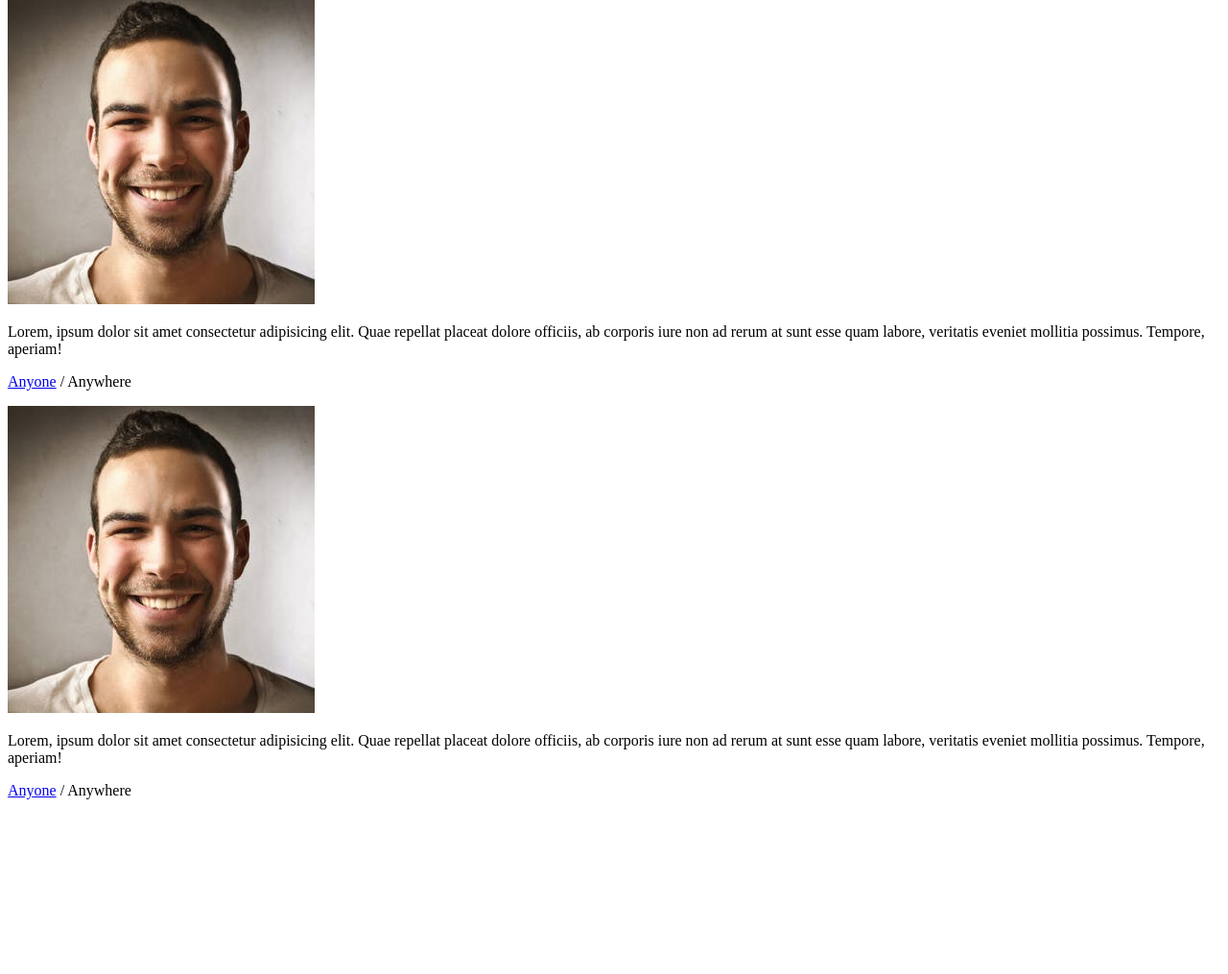
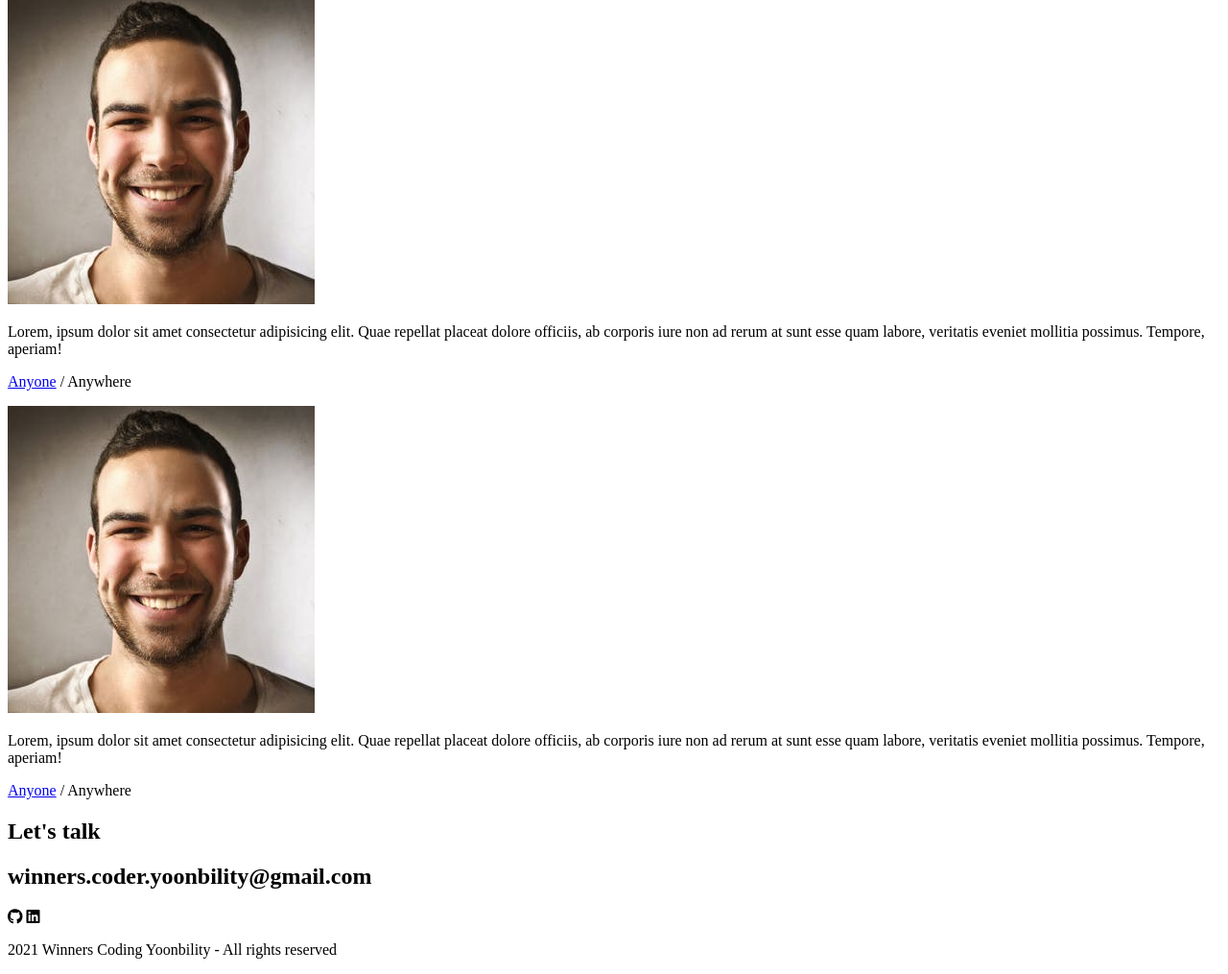
Before and after one commit to YoonCode/portfolio, a plain HTML site: page index.html in a window 1280 px wide. Shown: the part 7984-8999 px from the top of the page at 96% size. Before the commit the page ends 8833 px from the top, so only its background shows below. Drawn offline with Linux system fonts and the light colour scheme.

Commit message:
HTML: Contact

```diff
--- a/index.html
+++ b/index.html
@@ -230,7 +230,16 @@
       </div>
     </div>
   </section>
+
   <!-- Contact -->
-  <section id="contact"></section>
+  <section id="contact">
+    <h1 class="contact__title">Let's talk</h1>
+    <h2 class="contact__email">winners.coder.yoonbility@gmail.com</h2>
+    <div class="contact__links">
+      <i class="fab fa-github"></i>
+      <i class="fab fa-linkedin"></i>
+    </div>
+    <p class="contact__rights">2021 Winners Coding Yoonbility - All rights reserved</p>
+  </section>
 </body>
 </html>
```
